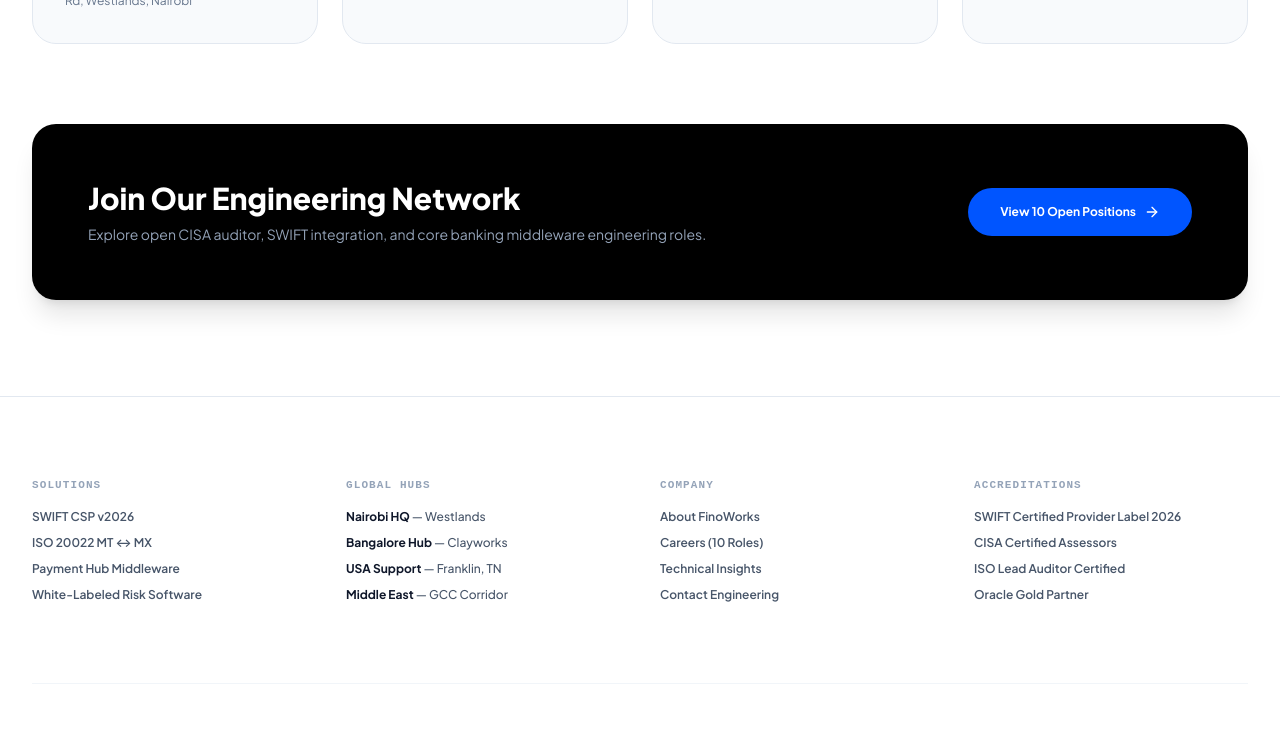
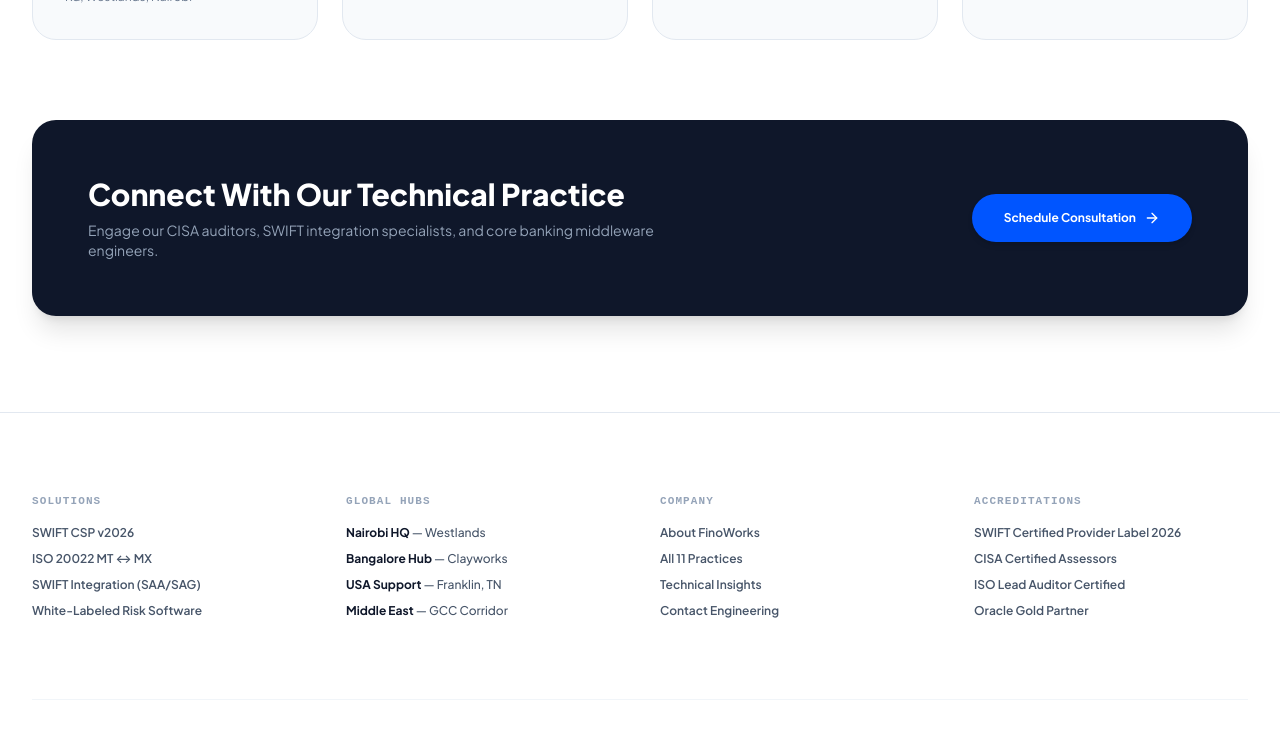
Before and after one commit to SELIXX07/finoworks-web, a Next.js app: page /about-us in a window 1280 px wide. Shown: the part 720-1469 px from the top of the page. Built offline with nearby package versions, Linux system fonts and the light colour scheme.

Commit message:
refactor: remove all careers pages and links across codebase

```diff
--- a/app/about-us/page.tsx
+++ b/app/about-us/page.tsx
@@ -1,5 +1,5 @@
 import Link from 'next/link';
-import { ArrowRight, Globe, Shield, Award, MapPin } from 'lucide-react';
+import { ArrowRight, MapPin } from 'lucide-react';
 
 export default function AboutUsPage() {
   const hubs = [
@@ -23,7 +23,7 @@
             Specialized Financial Infrastructure Specialists.
           </h1>
 
-          <p className="text-base text-slate-600 leading-relaxed">
+          <p className="text-base text-slate-600 leading-relaxed font-normal">
             FinoWorks was founded in Nairobi, Kenya with a clear mandate: provide tier-1 financial institutions with deep, uncompromised SWIFT messaging engineering and independent cybersecurity audit services.
           </p>
         </div>
@@ -41,28 +41,28 @@
                 <div className="w-10 h-10 rounded-xl bg-black text-white flex items-center justify-center">
                   <MapPin className="w-5 h-5" />
                 </div>
-                <h3 className="font-serif italic text-2xl text-black font-normal">{hub.city}</h3>
+                <h3 className="text-xl font-bold text-black">{hub.city}</h3>
                 <p className="text-xs font-bold text-[#0055ff]">{hub.role}</p>
-                <p className="text-xs text-slate-500 leading-relaxed">{hub.address}</p>
+                <p className="text-xs text-slate-500 leading-relaxed font-normal">{hub.address}</p>
               </div>
             ))}
           </div>
         </div>
 
         {/* Mission Card */}
-        <div className="p-10 md:p-14 rounded-3xl bg-black text-white flex flex-col md:flex-row items-center justify-between gap-8 shadow-xl">
-          <div className="space-y-2">
-            <h3 className="text-2xl md:text-3xl font-extrabold">Join Our Engineering Network</h3>
-            <p className="text-sm text-slate-400">
-              Explore open CISA auditor, SWIFT integration, and core banking middleware engineering roles.
+        <div className="p-10 md:p-14 rounded-3xl bg-slate-900 text-white flex flex-col md:flex-row items-center justify-between gap-8 shadow-xl">
+          <div className="space-y-2 max-w-xl">
+            <h3 className="text-2xl md:text-3xl font-extrabold">Connect With Our Technical Practice</h3>
+            <p className="text-sm text-slate-400 font-normal">
+              Engage our CISA auditors, SWIFT integration specialists, and core banking middleware engineers.
             </p>
           </div>
 
           <Link
-            href="/careers"
-            className="bg-[#0055ff] hover:bg-white hover:text-black text-white font-bold px-8 py-4 rounded-full transition-all text-xs flex items-center gap-2 whitespace-nowrap shadow-md"
+            href="/contact-us"
+            className="bg-[#0055ff] hover:bg-white hover:text-slate-900 text-white font-bold px-8 py-4 rounded-full transition-all text-xs flex items-center gap-2 whitespace-nowrap shadow-md"
           >
-            <span>View 10 Open Positions</span>
+            <span>Schedule Consultation</span>
             <ArrowRight className="w-4 h-4" />
           </Link>
         </div>
--- a/app/careers/page.tsx
+++ /dev/null
@@ -1,62 +0,0 @@
-import Link from 'next/link';
-import { ArrowRight, Briefcase } from 'lucide-react';
-
-export default function CareersPage() {
-  const jobs = [
-    { title: 'Senior SWIFT Integration Engineer', loc: 'Nairobi / Hybrid', type: 'Full-Time', exp: '5+ Yrs SAA/SAG' },
-    { title: 'Lead CISA Cyber Security Auditor', loc: 'Nairobi / Remote', type: 'Full-Time', exp: 'CISA / ISO 27001' },
-    { title: 'ISO 20022 XML Solutions Architect', loc: 'Bangalore Clayworks', type: 'Full-Time', exp: 'CBPR+ pacs.008' },
-    { title: 'Core Banking Middleware Engineer', loc: 'Bangalore Clayworks', type: 'Full-Time', exp: 'Oracle / Temenos' },
-    { title: 'Senior Penetration Tester (Financial Systems)', loc: 'Remote / Nairobi', type: 'Full-Time', exp: 'OSCP / CEH' },
-    { title: 'SWIFT Technical Support Specialist (24/7)', loc: 'Franklin, TN / USA', type: 'Full-Time', exp: '3+ Yrs FinTech' },
-    { title: 'Client Engagement Director (GCC)', loc: 'Dubai / Remote', type: 'Full-Time', exp: 'Middle East Banking' },
-    { title: 'DevSecOps & SIEM Log Engineer', loc: 'Bangalore Clayworks', type: 'Full-Time', exp: 'Splunk / ELK' },
-    { title: 'Quality Assurance Lead (Payment Rails)', loc: 'Nairobi / Remote', type: 'Full-Time', exp: 'MyStandards Portal' },
-    { title: 'Junior Security Analyst (CSP Programme)', loc: 'Nairobi / Westlands', type: 'Full-Time', exp: '1-2 Yrs IT Audit' },
-  ];
-
-  return (
-    <div className="pt-32 pb-24 bg-white min-h-screen">
-      <div className="max-w-[1600px] mx-auto px-6 md:px-8 space-y-16">
-        <div className="max-w-3xl space-y-6">
-          <div className="inline-flex items-center gap-2 px-3.5 py-1.5 rounded-full bg-slate-50 border border-slate-200 text-black text-xs font-mono font-bold">
-            <span className="w-2 h-2 rounded-full bg-[#0055ff]" />
-            <span>JOIN OUR PRACTICE</span>
-          </div>
-
-          <h1 className="text-4xl md:text-6xl font-extrabold text-black tracking-tight">
-            10 Open Roles in Financial Infrastructure.
-          </h1>
-
-          <p className="text-base text-slate-600 leading-relaxed">
-            Work at the core intersection of cross-border financial messaging, tier-1 banking integrations, and cybersecurity auditing.
-          </p>
-        </div>
-
-        {/* Roles Grid */}
-        <div className="grid grid-cols-1 md:grid-cols-2 gap-6">
-          {jobs.map((job, idx) => (
-            <div key={idx} className="p-8 rounded-3xl bg-slate-50 border border-slate-200 space-y-4 hover:bg-white hover:shadow-md transition-all flex flex-col justify-between">
-              <div className="space-y-3">
-                <div className="flex justify-between items-center text-xs font-mono text-slate-500">
-                  <span className="font-bold text-[#0055ff]">{job.loc}</span>
-                  <span className="px-2.5 py-1 rounded bg-black text-white text-[10px] font-bold">{job.type}</span>
-                </div>
-                <h3 className="font-serif italic text-2xl text-black font-normal">{job.title}</h3>
-                <p className="text-xs text-slate-600 font-mono">Requirements: {job.exp}</p>
-              </div>
-
-              <Link
-                href="/contact-us"
-                className="inline-flex items-center gap-2 text-xs font-bold text-black hover:text-[#0055ff] pt-4 border-t border-slate-200 transition-colors"
-              >
-                <span>Apply for Position</span>
-                <ArrowRight className="w-3.5 h-3.5" />
-              </Link>
-            </div>
-          ))}
-        </div>
-      </div>
-    </div>
-  );
-}
--- a/components/Footer.tsx
+++ b/components/Footer.tsx
@@ -12,10 +12,10 @@
             SOLUTIONS
           </div>
           <ul className="space-y-2.5 text-xs text-slate-600 font-semibold">
-            <li><Link href="/csp-assessment-v2026" className="hover:text-[#0055ff] transition-colors">SWIFT CSP v2026</Link></li>
-            <li><Link href="/iso-20022-migration" className="hover:text-[#0055ff] transition-colors">ISO 20022 MT ↔ MX</Link></li>
-            <li><Link href="/services" className="hover:text-[#0055ff] transition-colors">Payment Hub Middleware</Link></li>
-            <li><Link href="/services" className="hover:text-[#0055ff] transition-colors">White-Labeled Risk Software</Link></li>
+            <li><Link href="/services/csp-assessment-v2026" className="hover:text-[#0055ff] transition-colors">SWIFT CSP v2026</Link></li>
+            <li><Link href="/services/iso-20022-migration" className="hover:text-[#0055ff] transition-colors">ISO 20022 MT ↔ MX</Link></li>
+            <li><Link href="/services/swift-integration" className="hover:text-[#0055ff] transition-colors">SWIFT Integration (SAA/SAG)</Link></li>
+            <li><Link href="/services/white-labeled-risk-software" className="hover:text-[#0055ff] transition-colors">White-Labeled Risk Software</Link></li>
           </ul>
         </div>
 
@@ -37,7 +37,7 @@
           </div>
           <ul className="space-y-2.5 text-xs text-slate-600 font-semibold">
             <li><Link href="/about-us" className="hover:text-[#0055ff] transition-colors">About FinoWorks</Link></li>
-            <li><Link href="/careers" className="hover:text-[#0055ff] transition-colors">Careers (10 Roles)</Link></li>
+            <li><Link href="/services" className="hover:text-[#0055ff] transition-colors">All 11 Practices</Link></li>
             <li><Link href="/insights" className="hover:text-[#0055ff] transition-colors">Technical Insights</Link></li>
             <li><Link href="/contact-us" className="hover:text-[#0055ff] transition-colors">Contact Engineering</Link></li>
           </ul>
```
